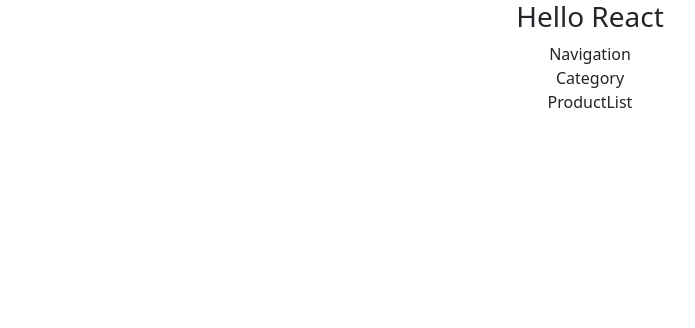
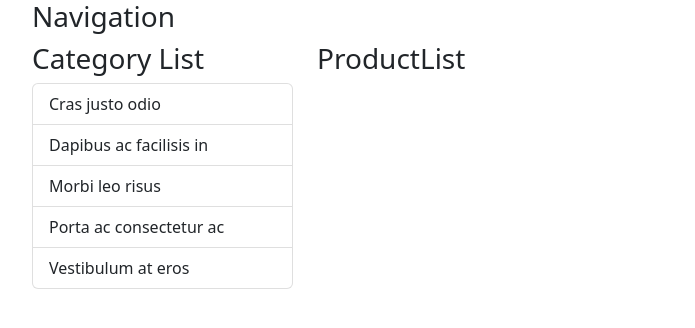
Before and after one commit to asuf29/react-practice, a React (Create React App) app: page / in a window 1280 px wide. Shown: the top 328 px of the page, without its empty margins (50-745 px from the left). Built offline with nearby package versions, Linux system fonts and the light colour scheme.

Commit message:
reactstrap used

```diff
--- a/src/App.js
+++ b/src/App.js
@@ -1,14 +1,23 @@
-import "./App.css";
 import Nav from "./components/Nav";
 import CategoryList from "./components/CategoryList";
 import ProductList from "./components/ProductList";
+import { Container, Row, Col } from "reactstrap";
 function App() {
   return (
     <div className="App">
-      <h3>Hello React</h3>
-      <Nav />
-      <CategoryList />
-      <ProductList />
+      <Container>
+        <Row>
+          <Nav />
+        </Row>
+        <Row>
+          <Col xs="3">
+            <CategoryList />
+          </Col>
+          <Col xs="9">
+            <ProductList />
+          </Col>
+        </Row>
+      </Container>
     </div>
   );
 }
--- a/src/components/CategoryList.js
+++ b/src/components/CategoryList.js
@@ -1,7 +1,18 @@
 import React from "react";
-
+import { ListGroup, ListGroupItem } from "reactstrap";
 function Category() {
-  return <div>Category</div>;
+  return (
+    <div>
+      <h3>Category List</h3>
+      <ListGroup>
+        <ListGroupItem>Cras justo odio</ListGroupItem>
+        <ListGroupItem>Dapibus ac facilisis in</ListGroupItem>
+        <ListGroupItem>Morbi leo risus</ListGroupItem>
+        <ListGroupItem>Porta ac consectetur ac</ListGroupItem>
+        <ListGroupItem>Vestibulum at eros</ListGroupItem>
+      </ListGroup>
+    </div>
+  );
 }
 
 export default Category;
--- a/src/components/Nav.js
+++ b/src/components/Nav.js
@@ -1,7 +1,11 @@
 import React from "react";
 
 function Nav() {
-  return <div>Navigation</div>;
+  return (
+    <div>
+      <h3>Navigation</h3>
+    </div>
+  );
 }
 
 export default Nav;
--- a/src/components/ProductList.js
+++ b/src/components/ProductList.js
@@ -1,7 +1,11 @@
 import React from "react";
 
 function ProductList() {
-  return <div>ProductList</div>;
+  return (
+    <div>
+      <h3>ProductList</h3>
+    </div>
+  );
 }
 
 export default ProductList;
```
